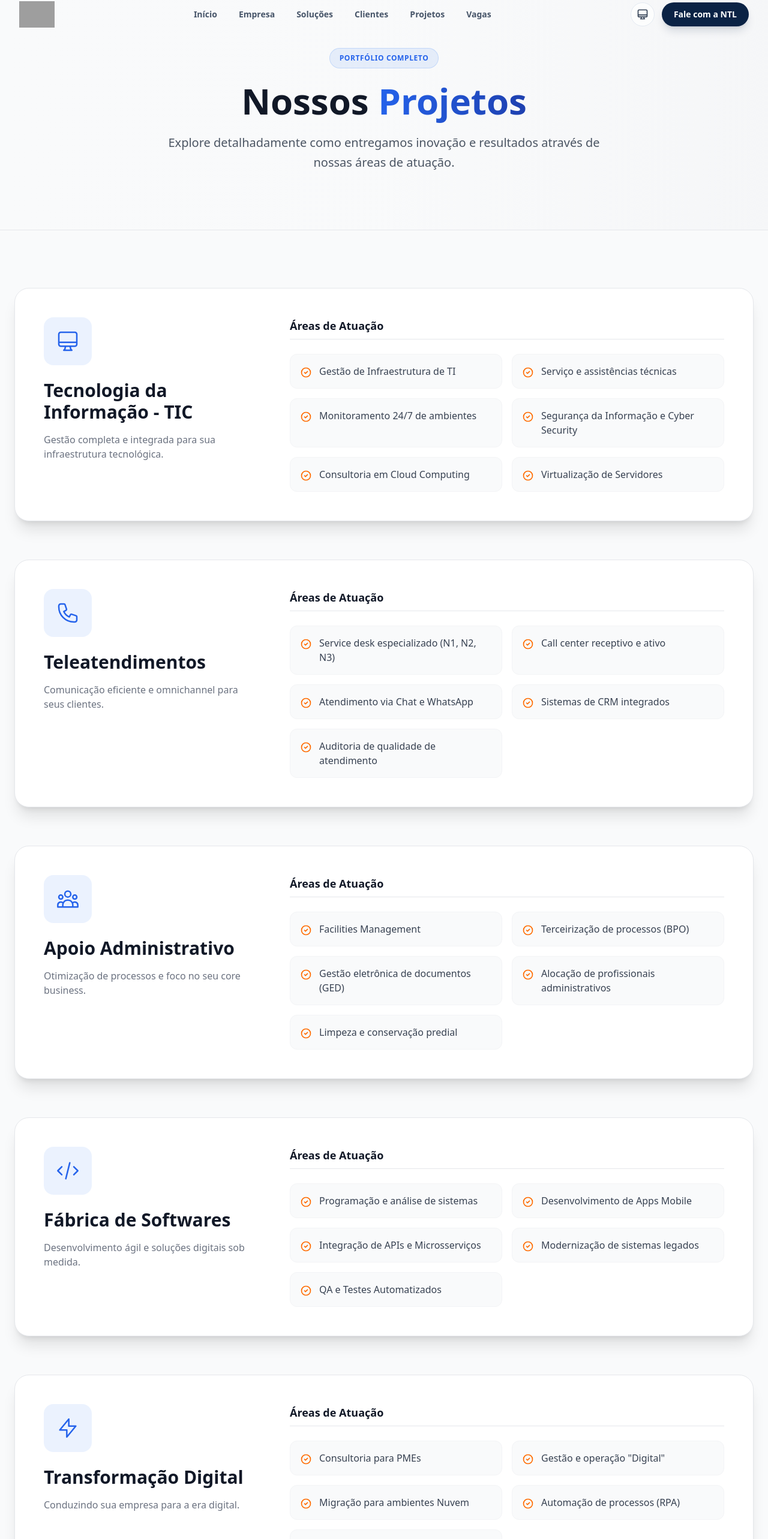
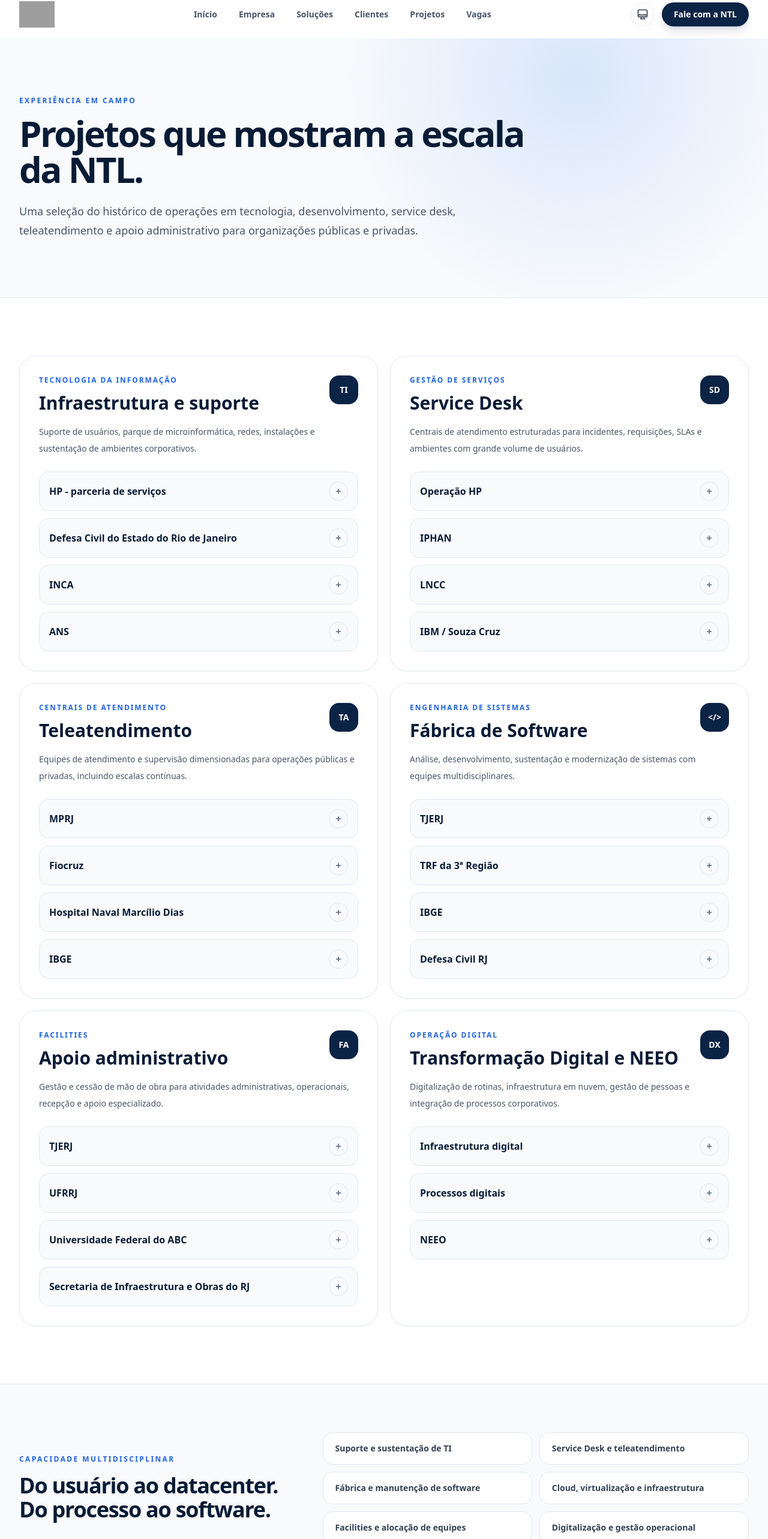
Before and after one commit to tiagomdss/siteNTL, a Nuxt app: page /projetos in a window 1280 px wide. Shown: the part 16-2582 px from the top of the page at 60% size. Built offline with nearby package versions, Linux system fonts and the light colour scheme; grey boxes are pictures that could not be loaded.

Commit message:
feat: moderniza portfólio com cases reais da NTL

```diff
--- a/app/pages/projetos.vue
+++ b/app/pages/projetos.vue
@@ -1,115 +1,170 @@
 <template>
-  <div class="overflow-x-hidden min-h-screen bg-gray-50 dark:bg-gray-950 transition-colors duration-300">
-    <!-- Hero Section -->
-    <section class="relative py-24 bg-gray-100 dark:bg-gray-900 border-b border-gray-200 dark:border-white/5 transition-colors">
-      <div class="absolute inset-0 z-0">
-        <div class="absolute inset-0 bg-gradient-to-r from-gray-50 via-gray-50/95 to-gray-50/40 dark:from-gray-950 dark:via-gray-900/95 dark:to-gray-900/40"></div>
-      </div>
-
-      <div class="container mx-auto px-6 relative z-10 text-center">
-        <div class="inline-flex items-center gap-2 mb-6 bg-blue-500/10 px-4 py-2 rounded-full border border-blue-500/20">
-          <span class="text-blue-600 dark:text-blue-400 text-xs font-bold uppercase tracking-wider">PORTFÓLIO COMPLETO</span>
-        </div>
-
-        <h1 class="text-5xl md:text-6xl font-bold mb-6 text-gray-900 dark:text-white">
-          Nossos <span class="text-transparent bg-clip-text bg-gradient-to-r from-blue-600 to-blue-800 dark:from-blue-400 dark:to-blue-600">Projetos</span>
+  <div class="min-h-screen bg-white pt-20 dark:bg-[#06182f]">
+    <section class="relative overflow-hidden border-b border-slate-200 bg-slate-50 dark:border-white/10 dark:bg-[#051426]">
+      <div class="absolute inset-0 bg-[radial-gradient(circle_at_75%_15%,rgba(52,127,246,.16),transparent_38%)]" />
+      <div class="relative mx-auto max-w-7xl px-5 py-16 sm:px-6 md:py-20 lg:px-8 lg:py-24">
+        <p class="text-xs font-bold uppercase tracking-[0.2em] text-primary-600 dark:text-primary-300">Experiência em campo</p>
+        <h1 class="mt-4 max-w-4xl text-5xl font-bold leading-[1.04] tracking-[-0.045em] text-[#071b35] dark:text-white sm:text-6xl">
+          Projetos que mostram a escala da NTL.
         </h1>
-
-        <p class="text-xl text-gray-600 dark:text-gray-300 max-w-3xl mx-auto leading-relaxed">
-          Explore detalhadamente como entregamos inovação e resultados através de nossas áreas de atuação.
+        <p class="mt-6 max-w-3xl text-lg leading-8 text-slate-600 dark:text-slate-300">
+          Uma seleção do histórico de operações em tecnologia, desenvolvimento, service desk, teleatendimento e apoio administrativo para organizações públicas e privadas.
         </p>
       </div>
     </section>
 
-    <!-- Projects Grid -->
-    <section class="py-24">
-      <div class="container mx-auto px-6">
-        <div class="grid grid-cols-1 gap-16">
-          <div v-for="(projeto, i) in projetos" :key="i" class="bg-white dark:bg-gray-900 border border-gray-200 dark:border-gray-800 rounded-3xl p-8 md:p-12 hover:border-blue-500/30 transition-all shadow-xl dark:shadow-none flex flex-col md:flex-row gap-12 items-start">
-
-            <!-- Icon/Header -->
-            <div class="w-full md:w-1/3 flex flex-col items-center md:items-start text-center md:text-left">
-              <div class="w-20 h-20 bg-blue-500/10 dark:bg-blue-500/20 rounded-2xl flex items-center justify-center mb-6 text-blue-600 dark:text-blue-500">
-                 <svg class="w-10 h-10" fill="none" stroke="currentColor" viewBox="0 0 24 24"><path stroke-linecap="round" stroke-linejoin="round" stroke-width="1.5" :d="projeto.icon"></path></svg>
+    <section class="py-16 sm:py-20 lg:py-24">
+      <div class="mx-auto max-w-7xl px-5 sm:px-6 lg:px-8">
+        <div class="grid gap-5 lg:grid-cols-2">
+          <article v-for="area in projectAreas" :key="area.title" class="rounded-[1.75rem] border border-slate-200 bg-white p-6 shadow-sm dark:border-white/10 dark:bg-white/5 sm:p-8">
+            <div class="flex items-start justify-between gap-6">
+              <div>
+                <p class="text-xs font-bold uppercase tracking-[0.16em] text-primary-600 dark:text-primary-300">{{ area.eyebrow }}</p>
+                <h2 class="mt-3 text-2xl font-bold text-[#071b35] dark:text-white sm:text-3xl">{{ area.title }}</h2>
               </div>
-              <h3 class="text-3xl font-bold text-gray-900 dark:text-white mb-4">{{ projeto.title }}</h3>
-              <p class="text-gray-500 dark:text-gray-400">{{ projeto.description || 'Soluções especializadas para sua empresa.' }}</p>
+              <div class="grid h-12 w-12 shrink-0 place-items-center rounded-2xl bg-[#0b2345] text-sm font-black text-white dark:bg-white dark:text-[#071b35]">{{ area.code }}</div>
             </div>
 
-            <!-- Details List -->
-            <div class="w-full md:w-2/3">
-              <h4 class="text-lg font-bold text-gray-900 dark:text-white mb-6 border-b border-gray-200 dark:border-gray-800 pb-2">Áreas de Atuação</h4>
-              <div class="grid grid-cols-1 md:grid-cols-2 gap-4">
-                <div v-for="(line, idx) in projeto.lines" :key="idx" class="flex items-start gap-3 bg-gray-50 dark:bg-gray-800/50 p-4 rounded-xl border border-gray-100 dark:border-gray-700/50 hover:bg-blue-50 dark:hover:bg-blue-900/10 transition-colors">
-                  <svg class="w-5 h-5 text-[#FF6B00] flex-shrink-0 mt-1" fill="none" stroke="currentColor" viewBox="0 0 24 24"><path stroke-linecap="round" stroke-linejoin="round" stroke-width="2" d="M9 12l2 2 4-4m6 2a9 9 0 11-18 0 9 9 0 0118 0z"></path></svg>
-                  <span class="text-gray-700 dark:text-gray-300 font-medium">{{ line }}</span>
+            <p class="mt-4 text-sm leading-7 text-slate-600 dark:text-slate-300">{{ area.description }}</p>
+
+            <div class="mt-6 space-y-3">
+              <details v-for="project in area.projects" :key="project.name" class="group rounded-2xl border border-slate-200 bg-slate-50 p-4 open:bg-white dark:border-white/10 dark:bg-white/5 dark:open:bg-white/[.07]">
+                <summary class="flex cursor-pointer list-none items-center justify-between gap-4 font-bold text-[#071b35] dark:text-white">
+                  <span>{{ project.name }}</span>
+                  <span class="grid h-8 w-8 shrink-0 place-items-center rounded-full border border-slate-200 text-slate-500 transition group-open:rotate-45 dark:border-white/10 dark:text-slate-300">+</span>
+                </summary>
+                <div class="mt-4 border-t border-slate-200 pt-4 dark:border-white/10">
+                  <ul class="space-y-2">
+                    <li v-for="item in project.items" :key="item" class="flex gap-3 text-sm leading-6 text-slate-600 dark:text-slate-300">
+                      <span class="mt-2 h-1.5 w-1.5 shrink-0 rounded-full bg-primary-500" />
+                      {{ item }}
+                    </li>
+                  </ul>
                 </div>
-              </div>
+              </details>
             </div>
+          </article>
+        </div>
+      </div>
+    </section>
 
+    <section class="border-y border-slate-200 bg-slate-50 py-16 dark:border-white/10 dark:bg-[#051426] sm:py-20">
+      <div class="mx-auto max-w-7xl px-5 sm:px-6 lg:px-8">
+        <div class="grid gap-8 lg:grid-cols-[.8fr_1.2fr] lg:items-center">
+          <div>
+            <p class="text-xs font-bold uppercase tracking-[0.2em] text-primary-600 dark:text-primary-300">Capacidade multidisciplinar</p>
+            <h2 class="mt-4 text-4xl font-bold tracking-[-0.035em] text-[#071b35] dark:text-white">Do usuário ao datacenter. Do processo ao software.</h2>
+          </div>
+          <div class="grid gap-3 sm:grid-cols-2">
+            <div v-for="item in capabilities" :key="item" class="rounded-2xl border border-slate-200 bg-white px-5 py-4 text-sm font-semibold text-slate-700 dark:border-white/10 dark:bg-white/5 dark:text-slate-200">{{ item }}</div>
           </div>
         </div>
       </div>
     </section>
 
-    <!-- CTA -->
-    <section class="py-24 bg-gray-900 relative overflow-hidden">
-      <div class="absolute inset-0 bg-[#FF6B00]/10"></div>
-      <div class="container mx-auto px-6 text-center relative z-10">
-        <h2 class="text-3xl md:text-4xl font-bold text-white mb-8">Tem um projeto em mente?</h2>
-        <NuxtLink to="/contato" class="inline-flex items-center gap-2 px-8 py-4 bg-[#FF6B00] hover:bg-[#ff8534] text-white rounded-full font-bold transition-all transform hover:-translate-y-1 shadow-lg shadow-orange-900/20">
-          Fale com nossos especialistas
-          <svg class="w-5 h-5" fill="none" stroke="currentColor" viewBox="0 0 24 24"><path stroke-linecap="round" stroke-linejoin="round" stroke-width="2" d="M17 8l4 4m0 0l-4 4m4-4H3"></path></svg>
-        </NuxtLink>
+    <section class="py-16 sm:py-20 lg:py-24">
+      <div class="mx-auto max-w-7xl px-5 sm:px-6 lg:px-8">
+        <div class="overflow-hidden rounded-[2rem] bg-[#0b2345] px-6 py-12 text-white sm:px-10 lg:flex lg:items-center lg:justify-between lg:gap-10 lg:px-14">
+          <div>
+            <p class="text-xs font-bold uppercase tracking-[0.2em] text-primary-200">Próximo projeto</p>
+            <h2 class="mt-4 text-3xl font-bold tracking-tight sm:text-4xl">Conte o desafio. A NTL desenha a operação.</h2>
+            <p class="mt-4 max-w-2xl text-base leading-7 text-slate-200">Podemos combinar tecnologia, pessoas e processos de acordo com o escopo, a criticidade e o nível de serviço necessário.</p>
+          </div>
+          <NuxtLink to="/contato" class="mt-7 inline-flex shrink-0 rounded-full bg-white px-7 py-4 font-bold text-[#071b35] transition hover:-translate-y-0.5 lg:mt-0">Fale com nossos especialistas</NuxtLink>
+        </div>
       </div>
     </section>
   </div>
 </template>
 
 <script setup lang="ts">
-const projetos = [
+useHead({
+  title: 'Projetos e Cases | NTL - Nova Tecnologia',
+  meta: [
+    { name: 'description', content: 'Conheça projetos e experiências da NTL em tecnologia, software, service desk, teleatendimento e facilities.' }
+  ]
+})
+
+const projectAreas = [
   {
-    title: 'Tecnologia da Informação - TIC',
-    description: 'Gestão completa e integrada para sua infraestrutura tecnológica.',
-    lines: ['Gestão de Infraestrutura de TI', 'Serviço e assistências técnicas', 'Monitoramento 24/7 de ambientes', 'Segurança da Informação e Cyber Security', 'Consultoria em Cloud Computing', 'Virtualização de Servidores'],
-    icon: 'M9.75 17L9 20l-1 1h8l-1-1-.75-3M3 13h18M5 17h14a2 2 0 002-2V5a2 2 0 00-2-2H5a2 2 0 00-2 2v10a2 2 0 002 2z'
+    eyebrow: 'Tecnologia da Informação',
+    title: 'Infraestrutura e suporte',
+    code: 'TI',
+    description: 'Suporte de usuários, parque de microinformática, redes, instalações e sustentação de ambientes corporativos.',
+    projects: [
+      { name: 'HP - parceria de serviços', items: ['Histórico de mais de duzentos contratos de serviços', 'Atendimento em território nacional', 'Operações com diferentes níveis de serviço e escalas', 'Suporte de hardware e software para grandes clientes corporativos'] },
+      { name: 'Defesa Civil do Estado do Rio de Janeiro', items: ['Suporte ao parque de microinformática', 'Suporte de hardware e software aos usuários', 'Sustentação da infraestrutura tecnológica local'] },
+      { name: 'INCA', items: ['Suporte ao parque de microinformática', 'Atendimento de hardware aos usuários', 'Técnicos alocados e cobertura de peças'] },
+      { name: 'ANS', items: ['Cabeamento de rede de dados e voz', 'Instalação e movimentação de pontos', 'Manutenção de telefonia e infraestrutura de rede'] }
+    ]
   },
   {
-    title: 'Teleatendimentos',
-    description: 'Comunicação eficiente e omnichannel para seus clientes.',
-    lines: ['Service desk especializado (N1, N2, N3)', 'Call center receptivo e ativo', 'Atendimento via Chat e WhatsApp', 'Sistemas de CRM integrados', 'Auditoria de qualidade de atendimento'],
-    icon: 'M3 5a2 2 0 012-2h3.28a1 1 0 01.948.684l1.498 4.493a1 1 0 01-.502 1.21l-2.257 1.13a11.042 11.042 0 005.516 5.516l1.13-2.257a1 1 0 011.21-.502l4.493 1.498a1 1 0 01.684.949V19a2 2 0 01-2 2h-1C9.716 21 3 14.284 3 6V5z'
+    eyebrow: 'Gestão de serviços',
+    title: 'Service Desk',
+    code: 'SD',
+    description: 'Centrais de atendimento estruturadas para incidentes, requisições, SLAs e ambientes com grande volume de usuários.',
+    projects: [
+      { name: 'Operação HP', items: ['70 posições em operação 24x7', 'Atendimento a diferentes níveis de serviço', 'Incidentes de hardware, software e requisições'] },
+      { name: 'IPHAN', items: ['Atendimento a incidentes e requisições', 'Uso de práticas ITIL', 'Operação para aproximadamente 300 usuários'] },
+      { name: 'LNCC', items: ['Suporte de hardware e software', 'Uso de práticas ITIL', 'Atendimento a centenas de usuários e solicitações mensais'] },
+      { name: 'IBM / Souza Cruz', items: ['Outsourcing de atendimento', 'Operação com práticas ITIL', 'Suporte a ambiente com milhares de usuários'] }
+    ]
   },
   {
-    title: 'Apoio Administrativo',
-    description: 'Otimização de processos e foco no seu core business.',
-    lines: ['Facilities Management', 'Terceirização de processos (BPO)', 'Gestão eletrônica de documentos (GED)', 'Alocação de profissionais administrativos', 'Limpeza e conservação predial'],
-    icon: 'M17 20h5v-2a3 3 0 00-5.356-1.857M17 20H7m10 0v-2c0-.656-.126-1.283-.356-1.857M7 20H2v-2a3 3 0 015.356-1.857M7 20v-2c0-.656.126-1.283.356-1.857m0 0a5.002 5.002 0 019.288 0M15 7a3 3 0 11-6 0 3 3 0 016 0zm6 3a2 2 0 11-4 0 2 2 0 014 0zM7 10a2 2 0 11-4 0 2 2 0 014 0z'
+    eyebrow: 'Centrais de atendimento',
+    title: 'Teleatendimento',
+    code: 'TA',
+    description: 'Equipes de atendimento e supervisão dimensionadas para operações públicas e privadas, incluindo escalas contínuas.',
+    projects: [
+      { name: 'MPRJ', items: ['Operação de teleatendimento com equipe dedicada', 'Estrutura de supervisão e atendimento'] },
+      { name: 'Fiocruz', items: ['Equipe de supervisão', 'Dezenas de posições de atendimento'] },
+      { name: 'Hospital Naval Marcílio Dias', items: ['Supervisão dedicada', 'Teleatendimento em escala 24x7'] },
+      { name: 'IBGE', items: ['Estrutura de supervisão para equipes de atendimento', 'Operação vinculada a projetos de grande alcance'] }
+    ]
   },
   {
-    title: 'Fábrica de Softwares',
-    description: 'Desenvolvimento ágil e soluções digitais sob medida.',
-    lines: ['Programação e análise de sistemas', 'Desenvolvimento de Apps Mobile', 'Integração de APIs e Microsserviços', 'Modernização de sistemas legados', 'QA e Testes Automatizados'],
-    icon: 'M10 20l4-16m4 4l4 4-4 4M6 16l-4-4 4-4'
+    eyebrow: 'Engenharia de sistemas',
+    title: 'Fábrica de Software',
+    code: '</>',
+    description: 'Análise, desenvolvimento, sustentação e modernização de sistemas com equipes multidisciplinares.',
+    projects: [
+      { name: 'TJERJ', items: ['Fábrica de software', 'Equipes com analistas, programadores, gerentes e supervisores'] },
+      { name: 'TRF da 3ª Região', items: ['Fábrica de software', 'Equipe de análise e desenvolvimento de sistemas'] },
+      { name: 'IBGE', items: ['Fábrica de software', 'Analistas e programadores dedicados'] },
+      { name: 'Defesa Civil RJ', items: ['Análise e desenvolvimento de sistemas específicos', 'Desenvolvimento e manutenção de portal corporativo', 'Manutenção e evolução de sistemas legados'] }
+    ]
   },
   {
-    title: 'Transformação Digital',
-    description: 'Conduzindo sua empresa para a era digital.',
-    lines: ['Consultoria para PMEs', 'Gestão e operação "Digital"', 'Migração para ambientes Nuvem', 'Automação de processos (RPA)', 'Marketing Digital e Presença Online'],
-    icon: 'M13 10V3L4 14h7v7l9-11h-7z'
+    eyebrow: 'Facilities',
+    title: 'Apoio administrativo',
+    code: 'FA',
+    description: 'Gestão e cessão de mão de obra para atividades administrativas, operacionais, recepção e apoio especializado.',
+    projects: [
+      { name: 'TJERJ', items: ['Planejamento e monitoramento de fluxo logístico', 'Equipes de compras, almoxarifado e operação', 'Atuação em diferentes localidades do estado'] },
+      { name: 'UFRRJ', items: ['Apoio administrativo e operacional', 'Perfis de escritório, manutenção, recepção e suporte', 'Relatórios de acompanhamento da operação'] },
+      { name: 'Universidade Federal do ABC', items: ['Prestação de serviços de recepção', 'Equipe com recepcionistas e encarregado'] },
+      { name: 'Secretaria de Infraestrutura e Obras do RJ', items: ['Atividades administrativas, técnicas e operacionais', 'Equipes multidisciplinares de apoio e atendimento'] }
+    ]
+  },
+  {
+    eyebrow: 'Operação digital',
+    title: 'Transformação Digital e NEEO',
+    code: 'DX',
+    description: 'Digitalização de rotinas, infraestrutura em nuvem, gestão de pessoas e integração de processos corporativos.',
+    projects: [
+      { name: 'Infraestrutura digital', items: ['Virtualização de servidores', 'Hospedagem e compartilhamento em nuvem', 'Backup hierarquizado e infraestrutura escalável'] },
+      { name: 'Processos digitais', items: ['Operação sem papel', 'Digitalização de documentos', 'Adequação de processos à cultura digital'] },
+      { name: 'NEEO', items: ['Banco de currículos', 'Contratação na web', 'Ponto e documentos na web', 'Gestão e visualização gerencial da operação'] }
+    ]
   }
 ]
 
-useHead({
-  title: 'Projetos Realizados - NTL Nova Tecnologia',
-  meta: [
-    { name: 'description', content: 'Conheça os projetos realizados pela NTL em Tecnologia da Informação, Facilities e Transformação Digital.' }
-  ]
-})
+const capabilities = [
+  'Suporte e sustentação de TI',
+  'Service Desk e teleatendimento',
+  'Fábrica e manutenção de software',
+  'Cloud, virtualização e infraestrutura',
+  'Facilities e alocação de equipes',
+  'Digitalização e gestão operacional'
+]
 </script>
-
-<style scoped>
-.text-transparent {
-  -webkit-text-fill-color: transparent;
-}
-</style>
```
